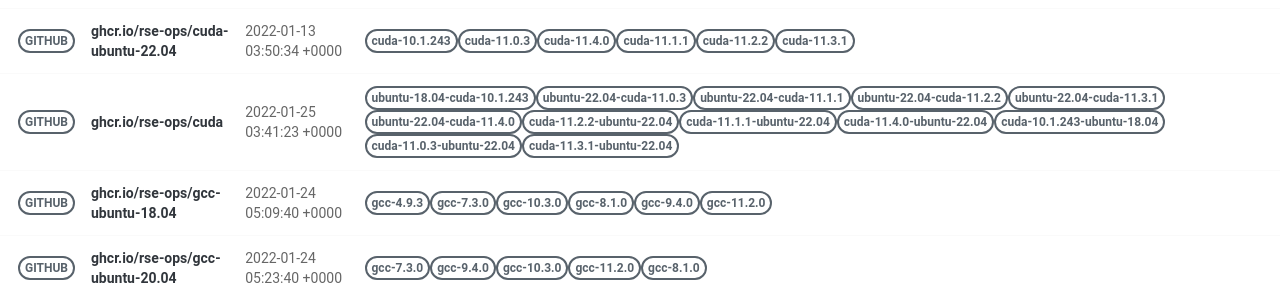
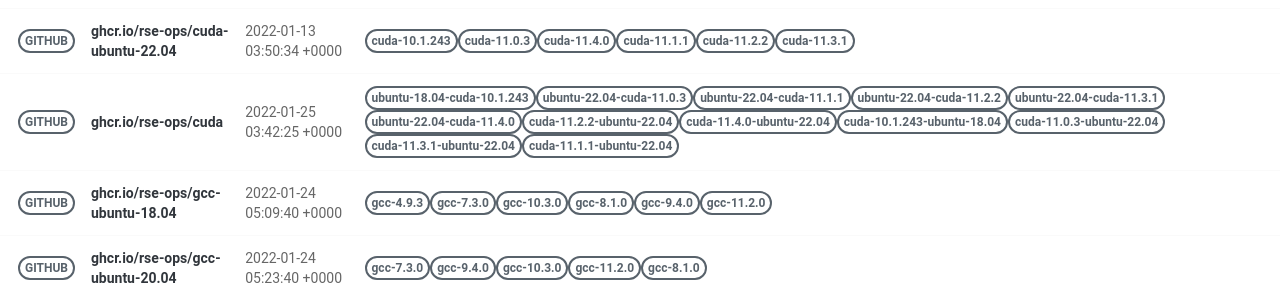
Before and after one commit to rse-ops/docker-images, a Jekyll site: the page built from pages/index.md, in a window 1280 px wide. Shown: the part 421-721 px from the top of the page. Built offline with Jekyll 4.4.1, drawn with Linux system fonts in a browser that asks for light colours; nearby versions of some CDN libraries.

Commit message:
Automated push to update library 2022-01-25

```diff
--- a/_library/ghcr.io-rse-ops-cuda.md
+++ b/_library/ghcr.io-rse-ops-cuda.md
@@ -1,7 +1,7 @@
 ---
 layout: container
 name: ghcr.io/rse-ops/cuda
-updated_at: 2022-01-25 03:41:23.444374
+updated_at: 2022-01-25 03:42:25.943359
 
 
 container_url: https://github.com/orgs/rse-ops/packages/container/package/cuda
```
Also changed, not shown: other parts of _library/ghcr.io-rse-ops-cuda.md (+3 -3 lines).
